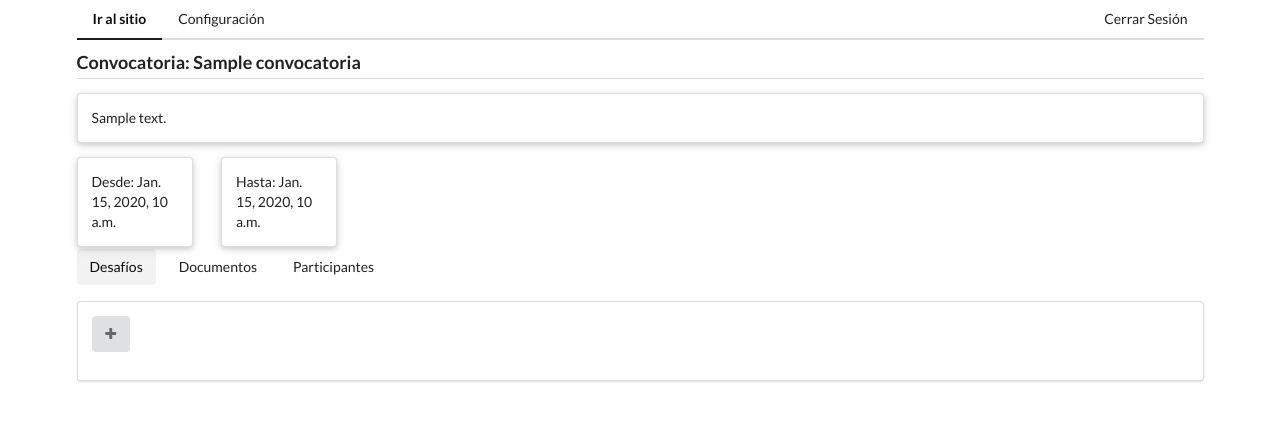
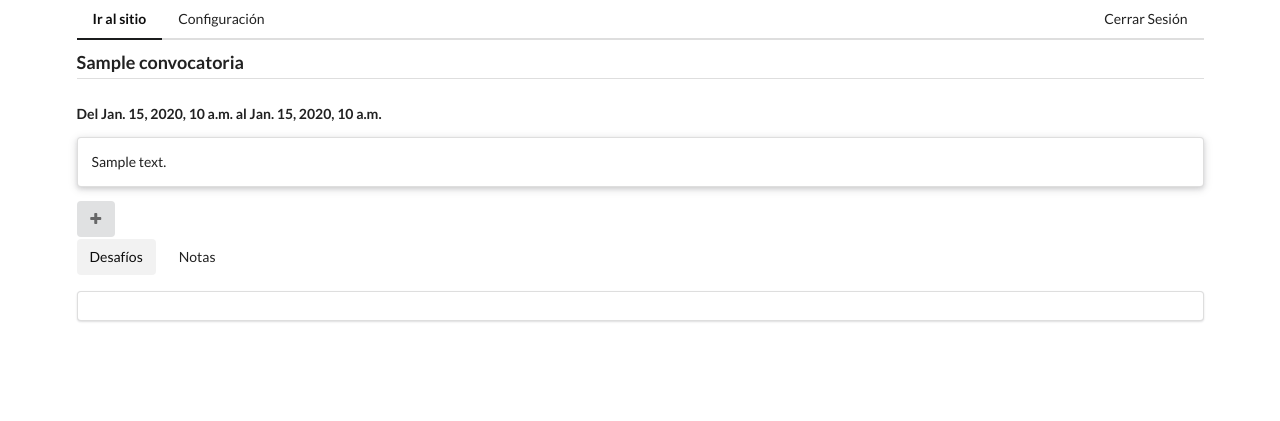
Before and after one commit to cristianlp/participaton, a Django app: template padmin/templates/padmin/convocatoria_desafios.html in a window 1280 px wide. Shown: the top 421 px of the page. Run offline with Django 3.2, Linux system fonts and the light colour scheme; the template is opened without the code that fills it: most values are stand-ins (such as "Sample title", 1, 10 or a date in 2020); some libraries are stand-ins or nearby versions.

Commit message:
Cambios Desafios

```diff
--- a/padmin/static/js/padmin.js
+++ b/padmin/static/js/padmin.js
@@ -16,19 +16,26 @@ function get_desafios(cid) {
             $.each(desafios, function (indice,desafio) {
             // template
             $(
-                '<div class="item">' +
-                  '<i class="large github middle aligned icon"></i>' +
-                  '<div class="content">' +
-                      '<a class="header">'+ desafio['titulo'] +'</a>' +
-                      '<div class="description">'+desafio['descripcion']+'</div>' +
-
-/*                      '<div class="extra">' +
-                        '<div class="ui right floated button">'+
-                          'Ver'+
-                        '</div>'+
-                      '</div>' +
-*/
-                  '</div>' +
+                '<div class="item">'+
+                  '<div class="content">'+
+                    '<a class="header">'+ desafio['titulo'] +'</a>'+
+                    '<div class="meta">'+
+                      '<span class="cinema">'+
+                      '<a href="#" title="Ver participantes">5 participantes</a>'+
+                      '</span>'+
+                    '</div>'+
+                    '<div class="description">'+
+                      '<p>'+ desafio['descripcion'] +'</p>'+
+                    '</div>'+
+                    '<div class="extra">'+
+                      '<div class="ui label">Tematica 1</div>'+
+                      '<div class="ui label"><i class="globe icon"></i> Tematica 2</div>'+
+                      '<div class="ui right floated primary button">'+
+                            'Documentos Asociados'+
+                            '<i class="right chevron icon"></i>'+
+                      '</div>'+
+                    '</div>'+
+                  '</div>'+
                 '</div>'
             ).appendTo('#desafios');
 
@@ -59,25 +66,33 @@ function desafio_new() {
         },
 
         success: function (data, textStatus) {
-            var desafio_nuevo = data['results'][0];
-            $(
-                '<div class="item">' +
-                  '<i class="large github middle aligned icon"></i>' +
-                  '<div class="content">' +
-                      '<a class="header">'+ desafio_nuevo['titulo'] +'</a>' +
-                      '<div class="description">'+desafio_nuevo['descripcion']+'</div>' +
 
-/*                      '<div class="extra">' +
-                        '<div class="ui right floated button">'+
-                          'Ver'+
-                        '</div>'+
-                      '</div>' +
-*/
-                  '</div>' +
+            get_desafios(cid);
+/*            var desafio_nuevo = data['results'][0];
+            $('#desafios').after
+            (
+                '<div class="item">'+
+                  '<div class="content">'+
+                    '<a class="header">'+ desafio['titulo'] +'</a>'+
+                    '<div class="meta">'+
+                      '<span class="cinema">'+'5 participantes'+'</span>'+
+                    '</div>'+
+                    '<div class="description">'+
+                      '<p>'+ desafio['descripcion'] +'</p>'+
+                    '</div>'+
+                    '<div class="extra">'+
+                      '<div class="ui label">Tematica 1</div>'+
+                      '<div class="ui label"><i class="globe icon"></i> Tematica 2</div>'+
+                      '<div class="ui right floated primary button">'+
+                            'Documentos Asociados'+
+                            '<i class="right chevron icon"></i>'+
+                      '</div>'+
+                    '</div>'+
+                  '</div>'+
                 '</div>'
-            ).appendTo('#desafios');
+              );*/
 
-       },
+          },
         error: function(xhr, status, e) {
             alert(status, e);
         }
@@ -256,3 +271,19 @@ $(function() {
     });
 
 });
+
+//***************************** borrar
+/*                '<div class="item">' +
+                  '<i class="large github middle aligned icon"></i>' +
+                  '<div class="content">' +
+                      '<a class="header">'+ desafio_nuevo['titulo'] +'</a>' +
+                      '<div class="description">'+desafio_nuevo['descripcion']+'</div>' +
+
+                      '<div class="extra">' +
+                        '<div class="ui right floated button">'+
+                          'Ver'+
+                        '</div>'+
+                      '</div>' +
+
+                  '</div>' +
+                '</div>'*/
--- a/padmin/templates/padmin/convocatoria_desafios.html
+++ b/padmin/templates/padmin/convocatoria_desafios.html
@@ -5,14 +5,15 @@
 {% block content %}
 
 
-<h3 class="ui dividing header">Convocatoria: {{convocatoria.titulo}}</h3>
+<h3 class="ui dividing header">{{convocatoria.titulo}}</h3>
+<h5>Del {{convocatoria.fecha_desde}} al {{convocatoria.fecha_hasta}}</h4>
 
 
 <div class="ui raised segment">
 		{{convocatoria.descripcion}}
 </div>
 
-<div class="ui grid">
+<!-- <div class="ui grid">
 
 	<div class="two wide column">
 		<div class="ui raised segment">
@@ -27,50 +28,39 @@
 	</div>
 
 </div>
+ -->
+
+ <a class="ui icon button" href="#" onclick="modal_desafio_new()">
+          <i class="plus icon"></i>
+</a>
 
 <div id="desafios_tab">
 
   <div class="ui secondary menu">
     <a class="item active" data-tab="desafios_data_tab">Desafíos</a>
-    <a class="item" data-tab="documentos_data_tab">Documentos</a>
-    <a class="item" data-tab="participantes_data_tab">Participantes</a>
+    <a class="item" data-tab="notas_data_tab">Notas</a>
   </div>
+
+
 
   <div class="ui active tab segment" data-tab="desafios_data_tab">
 
 
-		<a class="ui icon button" href="#" onclick="modal_desafio_new()">
-  				<i class="plus icon"></i>
-		</a>
-
-     <div id="desafios" class="ui relaxed divided list">
-
-     </div>
+     <!-- Lista de Desafios -->
+     <div id="desafios" class="ui divided items"></div>
 
 
   </div>
 
-  <div class="ui  tab segment" data-tab="documentos">
+  <div class="ui  tab segment" data-tab="reglas_data_tab">
+  <p>Reglas varias</p>
 
-    	<ul>
-    	{% for documento in documentos %}
-    			<li>{{documento}}</li>
-    	{% endfor %}
-    	</ul>
-
-  </div>
-  <div class="ui tab segment" data-tab="participantes">
-    	<ul>
-    		{% for participante in participantes %}
-    			<li>{{participante}}</li>
-    		{% endfor %}
-    	</ul>
   </div>
 
 </div>
 
 
-<!-- MODALES -->
+<!-- *************** VENTANAS MODALES  ************************************************************ -->
 
 <div class="ui modal">
   <div class="header">Nuevo Desafío</div>
```
Also changed, not shown: padmin/static/images/desafios/desafio1.png (added).
